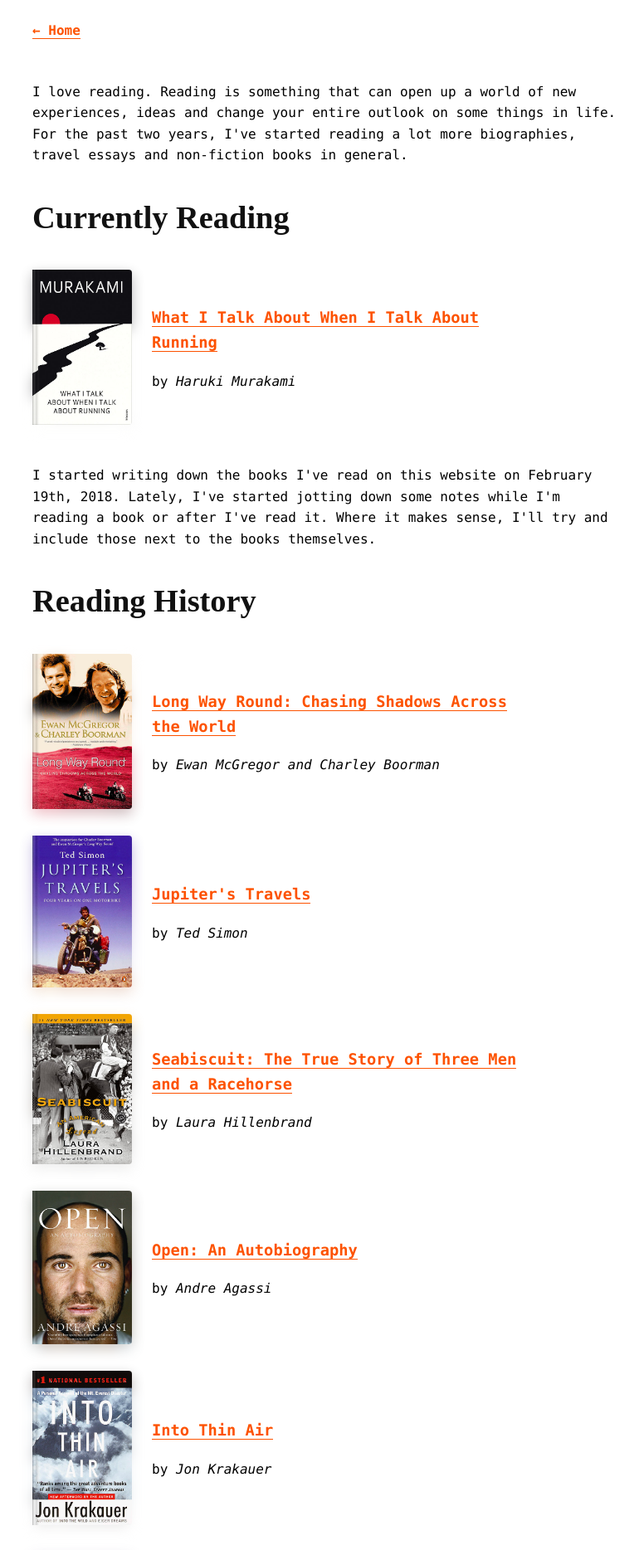
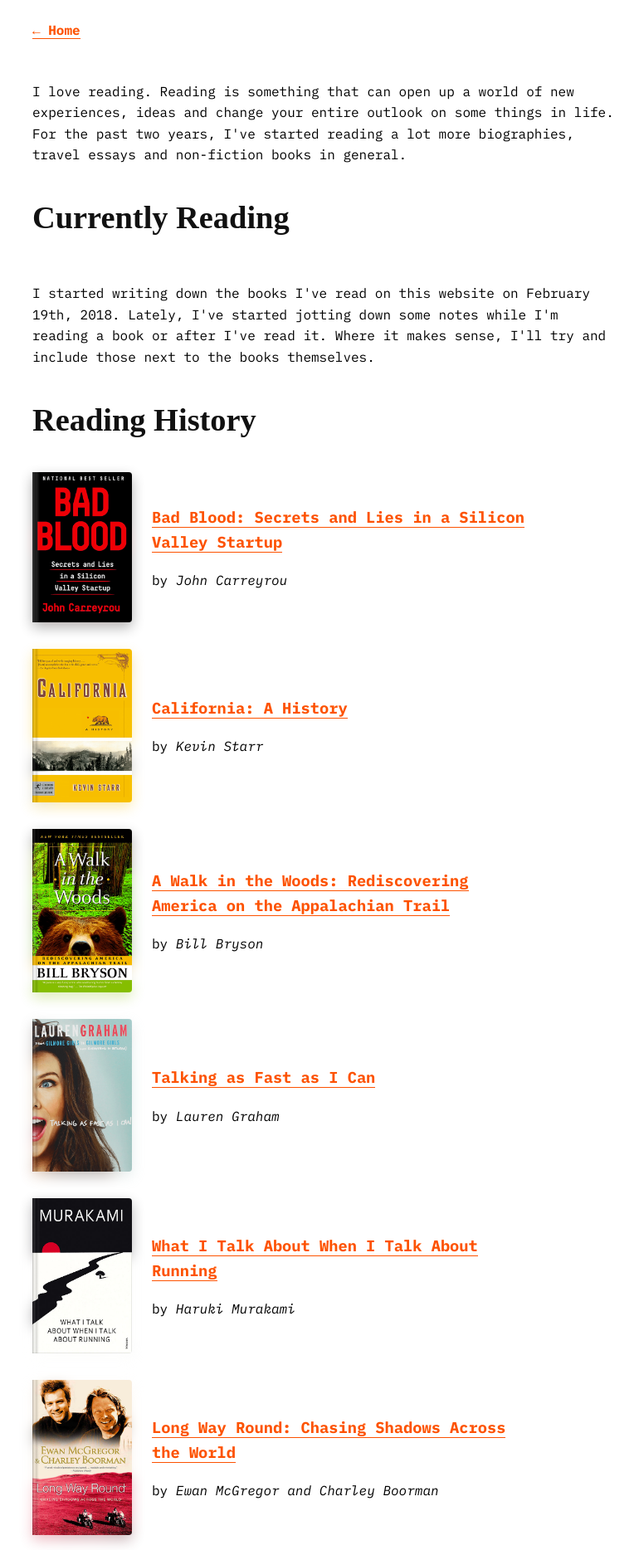
Before and after one commit to ivanbozic/ivanbozic.com, a Jekyll site: the page built from reading.html, in a window 1280 px wide. Shown: the top 1868 px of the page at 83% size, without its empty margins (249-1019 px from the left). Built offline with Jekyll 4.4.1, drawn with Linux system fonts in a browser that asks for light colours; some web fonts are replaced.

Commit message:
Switched to IBM Plex Mono. Added some more books.

```diff
--- a/_data/reading.json
+++ b/_data/reading.json
@@ -1,9 +1,41 @@
 [
+    {
+        "link": "https://www.amazon.com/Bad-Blood-Secrets-Silicon-Startup/dp/152473165X/",
+        "title": "Bad Blood: Secrets and Lies in a Silicon Valley Startup",
+        "author": "John Carreyrou",
+        "is_reading": false,
+        "cover_art": "/images/book-covers/bad-blood-john-carreyrou.png",
+        "cover_style": "light"
+    },
+    {
+        "link": "https://www.amazon.com/California-History-Modern-Library-Chronicles/dp/081297753X/",
+        "title": "California: A History",
+        "author": "Kevin Starr",
+        "is_reading": false,
+        "cover_art": "/images/book-covers/california-a-history-kevin-starr.png",
+        "cover_style": "dark"
+    },
+    {
+        "link": "https://www.amazon.com/Walk-Woods-Rediscovering-America-Appalachian/dp/0307279464/",
+        "title": "A Walk in the Woods: Rediscovering America on the Appalachian Trail",
+        "author": "Bill Bryson",
+        "is_reading": false,
+        "cover_art": "/images/book-covers/a-walk-in-the-woods-bill-bryson.png",
+        "cover_style": "dark"
+    },
+    {
+        "link": "https://www.amazon.com/Talking-Fast-Can-Gilmore-Everything/dp/1524708933",
+        "title": "Talking as Fast as I Can",
+        "author": "Lauren Graham",
+        "is_reading": false,
+        "cover_art": "/images/book-covers/talking-as-fast-as-i-can-lauren-graham.png",
+        "cover_style": "dark"
+    },
     {
         "link": "https://www.amazon.com/What-Talk-About-When-Running-ebook/dp/B005TKD8ZK/",
         "title": "What I Talk About When I Talk About Running",
         "author": "Haruki Murakami",
-        "is_reading": true,
+        "is_reading": false,
         "cover_art": "/images/book-covers/what-i-talk-about-when-i-talk-about-running-haruki-murakami.jpg",
         "cover_style": "dark"
     },
--- a/site.js
+++ b/site.js
@@ -1,5 +1,4 @@
 function setDarkMode() {
-    console.log("asd");
     document.getElementsByTagName("body")[0].dataset.theme = "dark";
 }
 
@@ -10,15 +9,3 @@ function isItNighttime() {
 }
 
 if (isItNighttime() == true) setDarkMode();
-
-// Tapping on "Show more" in the reading section will show
-// the hidden list elements and hide the "Show more" button.
-document.addEventListener("click", function(event) {
-    if (event.target.dataset.action == "reading-show-more") {
-        var elements = document.querySelectorAll("li.hidden");
-        Array.prototype.forEach.call(elements, function(el, i) {
-            el.classList.remove("hidden");
-        });
-        event.target.style.display = "none";
-    }
-});
--- a/site.scss
+++ b/site.scss
@@ -5,6 +5,7 @@
 @import "breaks";
 
 @import url("https://use.typekit.net/gxm1oya.css");
+@import url('https://fonts.googleapis.com/css?family=IBM+Plex+Mono:400,400i,700,700i&display=swap');
 
 html {
     box-sizing: border-box;
@@ -18,8 +19,7 @@ html {
 
 body {
     background: #fff;
-    font-family: "SFMono-Regular", Consolas, "Liberation Mono", Menlo, Courier,
-        monospace;
+    font-family: 'IBM Plex Mono', monospace;
     font-size: 16px;
     line-height: 1.6;
 
```
Also changed, not shown: index.html (+6 -2 lines), images/book-covers/a-walk-in-the-woods-bill-bryson.png (added), images/book-covers/bad-blood-john-carreyrou.png (added), images/book-covers/california-a-history-kevin-starr.png (added), images/book-covers/talking-as-fast-as-i-can-lauren-graham.png (added).
